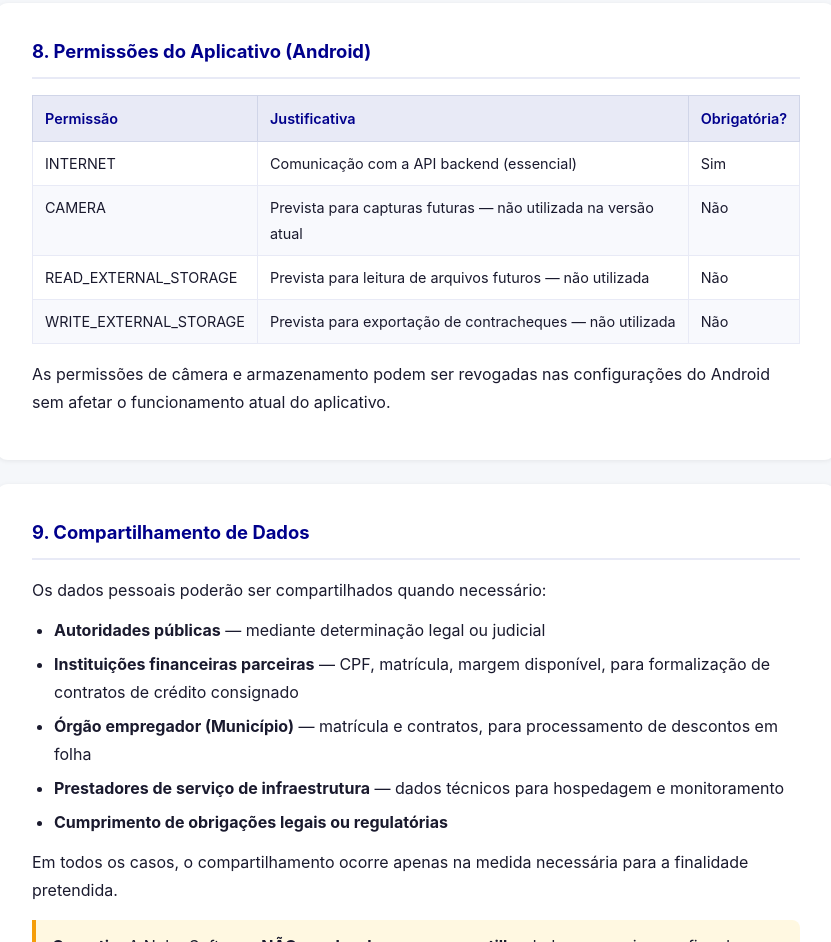
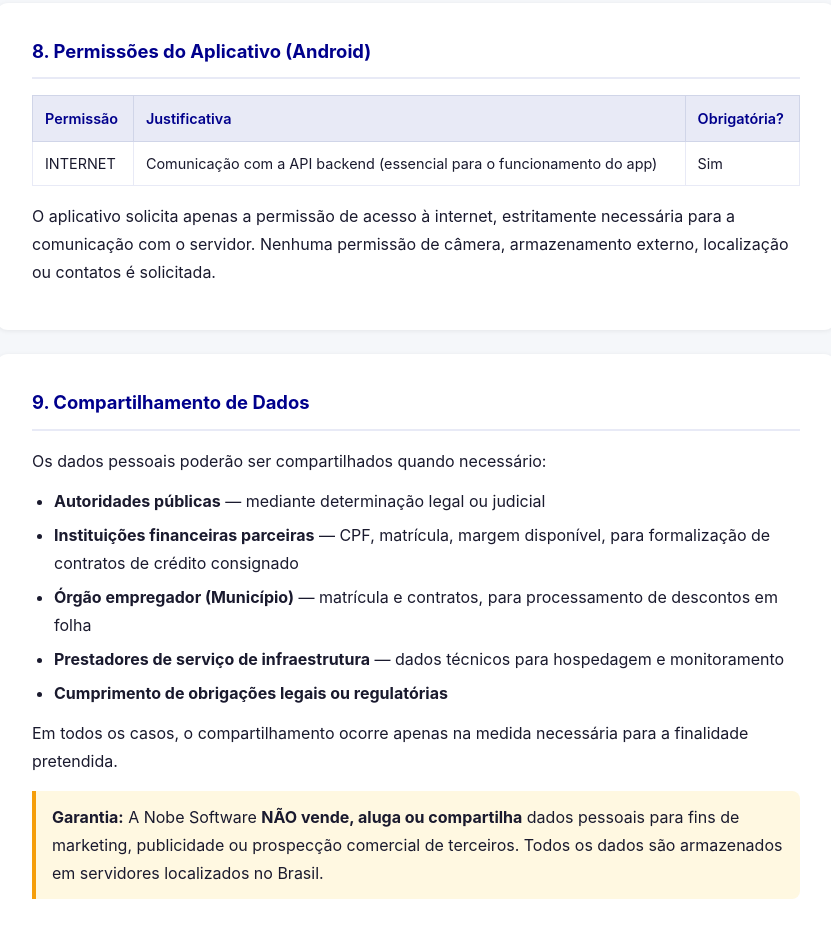
Before and after one commit to EduardoSouza-tech/consigi-privacy, a plain HTML site: page index.html in a window 1280 px wide. Shown: the part 6791-7733 px from the top of the page, without its empty margins (224-1055 px from the left). Drawn offline with Linux system fonts and the light colour scheme.

Commit message:
fix: remover permissoes CAMERA e STORAGE da secao 8 - nao declaradas no app

```diff
--- a/index.html
+++ b/index.html
@@ -226,13 +226,10 @@
   <table>
     <thead><tr><th>Permissão</th><th>Justificativa</th><th>Obrigatória?</th></tr></thead>
     <tbody>
-      <tr><td>INTERNET</td><td>Comunicação com a API backend (essencial)</td><td>Sim</td></tr>
-      <tr><td>CAMERA</td><td>Prevista para capturas futuras — não utilizada na versão atual</td><td>Não</td></tr>
-      <tr><td>READ_EXTERNAL_STORAGE</td><td>Prevista para leitura de arquivos futuros — não utilizada</td><td>Não</td></tr>
-      <tr><td>WRITE_EXTERNAL_STORAGE</td><td>Prevista para exportação de contracheques — não utilizada</td><td>Não</td></tr>
+      <tr><td>INTERNET</td><td>Comunicação com a API backend (essencial para o funcionamento do app)</td><td>Sim</td></tr>
     </tbody>
   </table>
-  <p>As permissões de câmera e armazenamento podem ser revogadas nas configurações do Android sem afetar o funcionamento atual do aplicativo.</p>
+  <p>O aplicativo solicita apenas a permissão de acesso à internet, estritamente necessária para a comunicação com o servidor. Nenhuma permissão de câmera, armazenamento externo, localização ou contatos é solicitada.</p>
 </section>
 
 <section>
```
